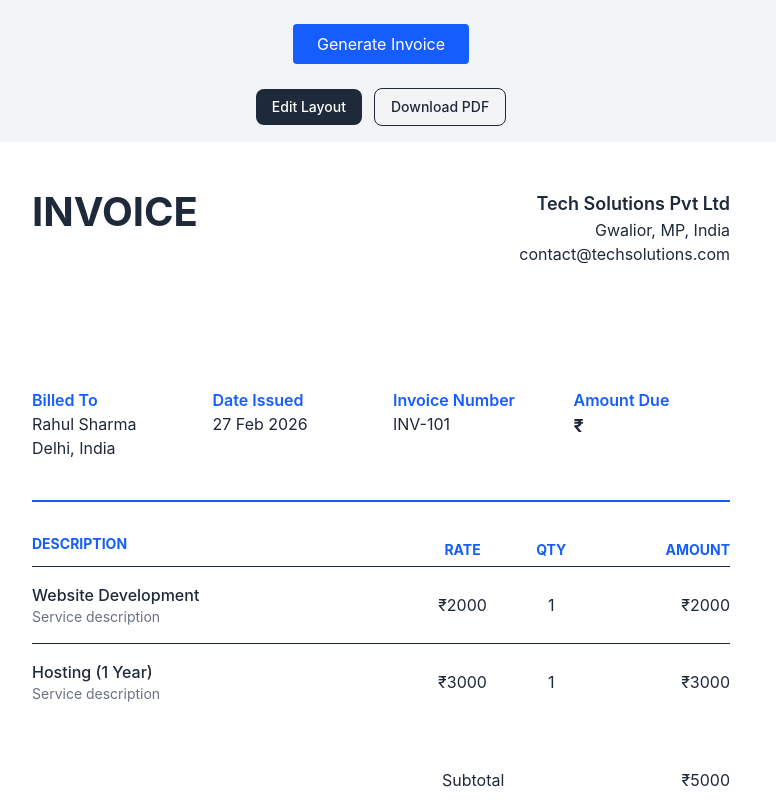
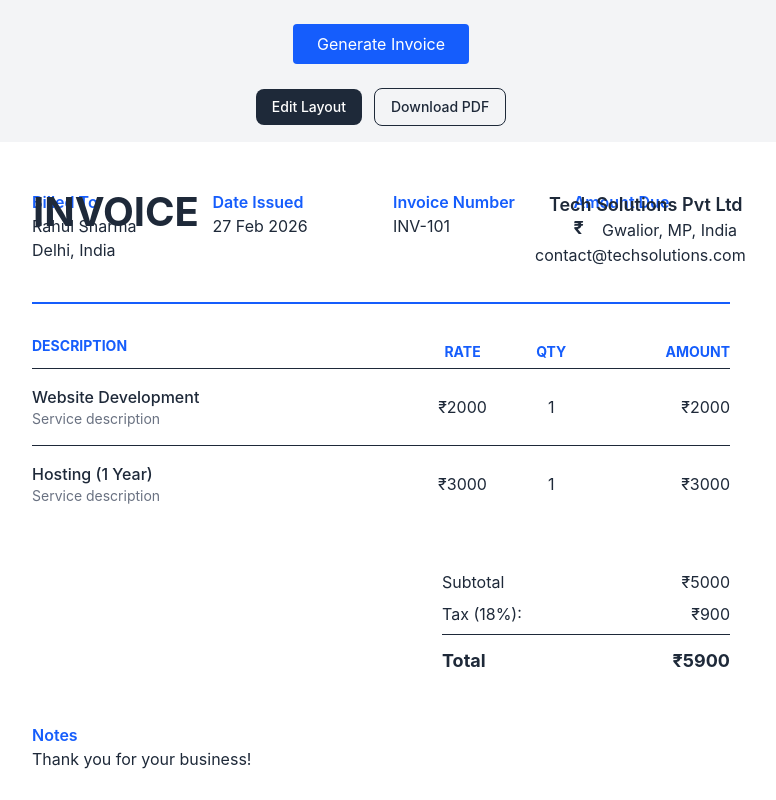
Before and after one commit to IamProgrammer24/Invoice-Editor, a React (Vite) app in the folder client/: page / in a window 1280 px wide. Both pictures are taken after a click on the button "Generate Invoice". Shown: the top 800 px of the page, without its empty margins (259-1035 px from the left). Built offline with nearby package versions, Linux system fonts and the light colour scheme.

Commit message:
add: company sectin

```diff
--- a/client/src/components/DraggableResizable.jsx
+++ b/client/src/components/DraggableResizable.jsx
@@ -4,7 +4,7 @@ import { Rnd } from "react-rnd";
 const DraggableResizable = ({ children, layout, onDragResize }) => {
   const [isSelected, setIsSelected] = useState(false);
   const wrapperRef = useRef(null); // actual DOM wrapper
-
+  console.log("draggable", layout);
   if (!layout) return null;
 
   // Deselect when clicking outside
@@ -39,6 +39,7 @@ const DraggableResizable = ({ children, layout, onDragResize }) => {
       onResizeStart={(e) => e.stopPropagation()}
       onResizeStop={(e, dir, ref, delta, pos) => {
         e.stopPropagation();
+
         onDragResize?.({
           type: "resize",
           x: pos.x,
--- a/client/src/components/InvoiceCanvas.jsx
+++ b/client/src/components/InvoiceCanvas.jsx
@@ -1,4 +1,4 @@
-import { useState } from "react";
+import { useEffect, useState } from "react";
 import * as htmlToImage from "html-to-image";
 import jsPDF from "jspdf";
 
@@ -22,13 +22,33 @@ const InvoiceCanvas = ({ invoiceData }) => {
     companyRef,
     customerRef,
     titleRef,
+    testref,
     itemsRef,
     totalRef,
+    noreref,
     notesRef,
     dividerRef,
   } = useInvoiceLayout();
 
+  const [tempLayout, setTempLayout] = useState(layout);
+
+  useEffect(() => {
+    if (editMode) {
+      setTempLayout(layout); // reset temp layout when editing starts
+    }
+  }, [editMode, layout]);
+
   //  =========================== Function to downlod PDF =======================
+
+  const getDynamicFontSize = (layoutItem) => {
+    if (!layoutItem) return 16;
+
+    const baseHeight = 50; // height where font looks correct
+
+    return layoutItem.height
+      ? (layoutItem.height / baseHeight) * layoutItem.defaultFontSize
+      : layoutItem.defaultFontSize;
+  };
 
   const downloadPDF = async () => {
     const prevMode = editMode;
@@ -68,14 +88,20 @@ const InvoiceCanvas = ({ invoiceData }) => {
   };
 
   /* ====================== PREVIEW MODE ====================== */
+  const titleFontSize = getDynamicFontSize(tempLayout.test);
+  const companyNameSize = getDynamicFontSize(tempLayout.companyName);
+  const companyAddSize = getDynamicFontSize(tempLayout.companyAdd);
+  const companyMailSize = getDynamicFontSize(tempLayout.companyMail);
+
   if (!editMode) {
+    console.log("Current layout:", layout);
     return (
       <div className="flex flex-col items-center">
         <div className="flex items-center gap-3 mb-4">
           {/* Edit Layout Button */}
           <button
             onClick={() => {
-              captureLayout();
+              // captureLayout();
               setEditMode(true);
             }}
             className="px-4 py-2 text-sm font-medium bg-gray-800 text-white rounded-lg hover:bg-gray-700 transition"
@@ -101,16 +127,16 @@ const InvoiceCanvas = ({ invoiceData }) => {
         <div
           ref={invoiceRef}
           id="invoice"
-          className="bg-white shadow-xl p-12 text-gray-800"
+          className="relative bg-white shadow-xl p-12 text-gray-800"
           style={{ width: "794px", minHeight: "1123px" }}
         >
-          <div ref={companyRef}>
+          {/* <div ref={companyRef}>
             <CompanySection
               data={invoiceData}
               refs={{ titleRef }}
               editMode={false}
             />
-          </div>
+          </div> */}
 
           <div ref={customerRef}>
             <CustomerSection data={invoiceData} />
@@ -131,6 +157,61 @@ const InvoiceCanvas = ({ invoiceData }) => {
           <div ref={notesRef}>
             <Notes />
           </div>
+
+          <div className="absolute">
+            <p className="text-blue-600 font-semibold">Notes</p>
+            <p>Thank you for your business!</p>
+          </div>
+          <div
+            style={{
+              position: "absolute",
+              left: "49px",
+              top: "40px",
+              width: "200px",
+              height: "50px",
+              fontSize: "40px",
+              fontWeight: "bold",
+            }}
+          >
+            INVOICE
+          </div>
+          <div
+            style={{
+              position: "absolute",
+              right: "29px",
+              top: "49px",
+              width: "200px",
+              height: "50px",
+              fontSize: "18px",
+              fontWeight: "600",
+            }}
+          >
+            Tech Solutions Pvt Ltd
+          </div>
+          <div
+            style={{
+              position: "absolute",
+              left: "618px",
+              top: "76px",
+              width: "200px",
+              height: "30px",
+              fontSize: "16px",
+            }}
+          >
+            Gwalior, MP, India
+          </div>
+          <div
+            style={{
+              position: "absolute",
+              left: "551px",
+              top: "101px",
+              width: "200px",
+              height: "50px",
+              fontSize: "16px",
+            }}
+          >
+            contact@techsolutions.com
+          </div>
         </div>
       </div>
     );
@@ -143,7 +224,7 @@ const InvoiceCanvas = ({ invoiceData }) => {
         {/* Edit Layout Button */}
         <button
           onClick={() => {
-            captureLayout();
+            // captureLayout();
             setEditMode(false);
           }}
           className="px-4 py-2 text-sm font-medium bg-gray-800 text-white rounded-lg hover:bg-gray-700 transition"
@@ -171,16 +252,16 @@ const InvoiceCanvas = ({ invoiceData }) => {
         className="relative bg-white shadow-xl p-12"
         style={{ width: "794px", minHeight: "1123px" }}
       >
-        <DraggableResizable layout={layout.company?.container}>
+        {/* <DraggableResizable layout={layout.company?.container}>
           <CompanySection
             data={invoiceData}
             layout={layout.company}
             refs={{ titleRef }}
             editMode={true}
           />
-        </DraggableResizable>
+        </DraggableResizable> */}
 
-        <DraggableResizable layout={layout.customer}>
+        {/* <DraggableResizable layout={layout.customer}>
           <CustomerSection data={invoiceData} />
         </DraggableResizable>
 
@@ -198,6 +279,92 @@ const InvoiceCanvas = ({ invoiceData }) => {
 
         <DraggableResizable layout={layout.notes}>
           <Notes />
+        </DraggableResizable> */}
+        <DraggableResizable
+          layout={tempLayout.test}
+          onDragResize={(data) => {
+            setTempLayout((prev) => ({
+              ...prev,
+              test: {
+                ...prev.test,
+                ...data,
+              },
+            }));
+          }}
+        >
+          <div
+            style={{
+              fontWeight: "bold",
+              fontSize: titleFontSize,
+            }}
+          >
+            INVOICE
+          </div>
+        </DraggableResizable>
+        <DraggableResizable
+          layout={tempLayout.companyName}
+          onDragResize={(data) => {
+            setTempLayout((prev) => ({
+              ...prev,
+              companyName: {
+                ...prev.companyName,
+                ...data,
+              },
+            }));
+          }}
+        >
+          <div
+            style={{
+              position: "absolute",
+              fontSize: companyNameSize,
+              fontWeight: "600",
+            }}
+          >
+            Tech Solutions Pvt Ltd
+          </div>
+        </DraggableResizable>
+        <DraggableResizable
+          layout={tempLayout.companyAdd}
+          onDragResize={(data) => {
+            setTempLayout((prev) => ({
+              ...prev,
+              companyAdd: {
+                ...prev.companyAdd,
+                ...data,
+              },
+            }));
+          }}
+        >
+          <div
+            style={{
+              position: "absolute",
+              fontSize: companyAddSize,
+            }}
+          >
+            Gwalior, MP, India
+          </div>
+        </DraggableResizable>
+        <DraggableResizable
+          layout={tempLayout.companyMail}
+          onDragResize={(data) => {
+            setTempLayout((prev) => ({
+              ...prev,
+              companyMail: {
+                ...prev.companyMail,
+                ...data,
+              },
+            }));
+          }}
+        >
+          <div
+            style={{
+              position: "absolute",
+
+              fontSize: companyMailSize,
+            }}
+          >
+            contact@techsolutions.com
+          </div>
         </DraggableResizable>
       </div>
     </div>
--- /dev/null
+++ b/client/src/hooks/defaultLayout.js
@@ -0,0 +1,11 @@
+const defaultLayout = {
+  title: { x: 300, y: 40, width: 200, height: 40 },
+  companyName: { x: 50, y: 120, width: 300, height: 30 },
+  companyAddress: { x: 50, y: 160, width: 300, height: 60 },
+  customer: { x: 450, y: 120, width: 300, height: 80 },
+  items: { x: 50, y: 260, width: 700, height: 300 },
+  total: { x: 450, y: 600, width: 300, height: 200 },
+  notes: { x: 50, y: 750, width: 700, height: 120 },
+};
+
+export default defaultLayout;
--- a/client/src/hooks/useInvoiceLayout.js
+++ b/client/src/hooks/useInvoiceLayout.js
@@ -1,7 +1,36 @@
 import { useRef, useState } from "react";
 
 const useInvoiceLayout = () => {
-  const [layout, setLayout] = useState({});
+  const [layout, setLayout] = useState({
+    test: {
+      x: 49,
+      y: 40,
+      width: 200,
+      height: 50,
+      defaultFontSize: 40,
+    },
+    companyName: {
+      x: 566,
+      y: 49,
+      width: 200,
+      height: 50,
+      defaultFontSize: 18,
+    },
+    companyAdd: {
+      x: 618,
+      y: 76,
+      width: 150,
+      height: 50,
+      defaultFontSize: 16,
+    },
+    companyMail: {
+      x: 551,
+      y: 101,
+      width: 150,
+      height: 50,
+      defaultFontSize: 16,
+    },
+  });
 
   /* ---------- REFS ---------- */
   const invoiceRef = useRef(null);
@@ -12,6 +41,8 @@ const useInvoiceLayout = () => {
   const totalRef = useRef(null);
   const notesRef = useRef(null);
   const dividerRef = useRef(null);
+  const noreref = useRef(null);
+  const testref = useRef(null);
 
   /* ---------- GET POSITION RELATIVE TO INVOICE ---------- */
   const getLayout = (ref) => {
@@ -65,6 +96,8 @@ const useInvoiceLayout = () => {
     companyRef,
     titleRef,
     customerRef,
+    noreref,
+    testref,
     itemsRef,
     totalRef,
     notesRef,
```
